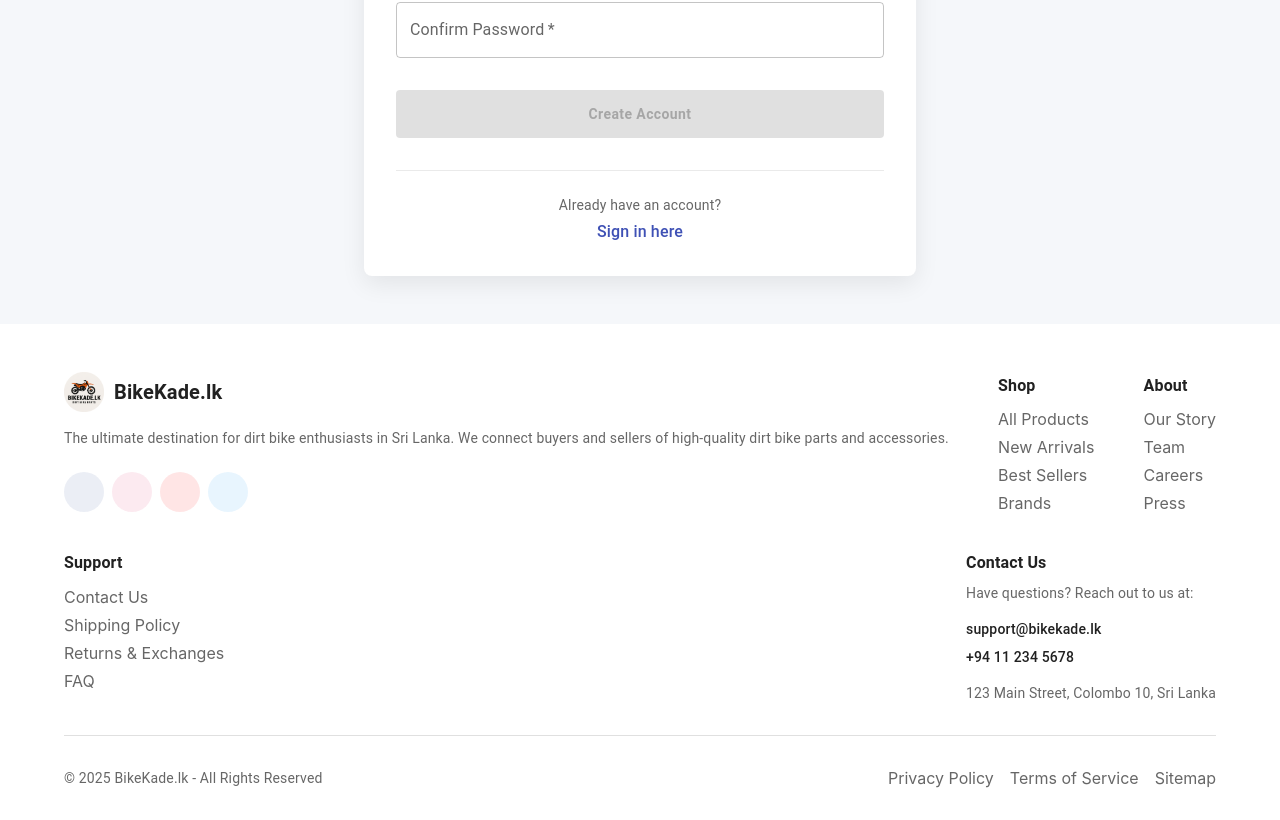
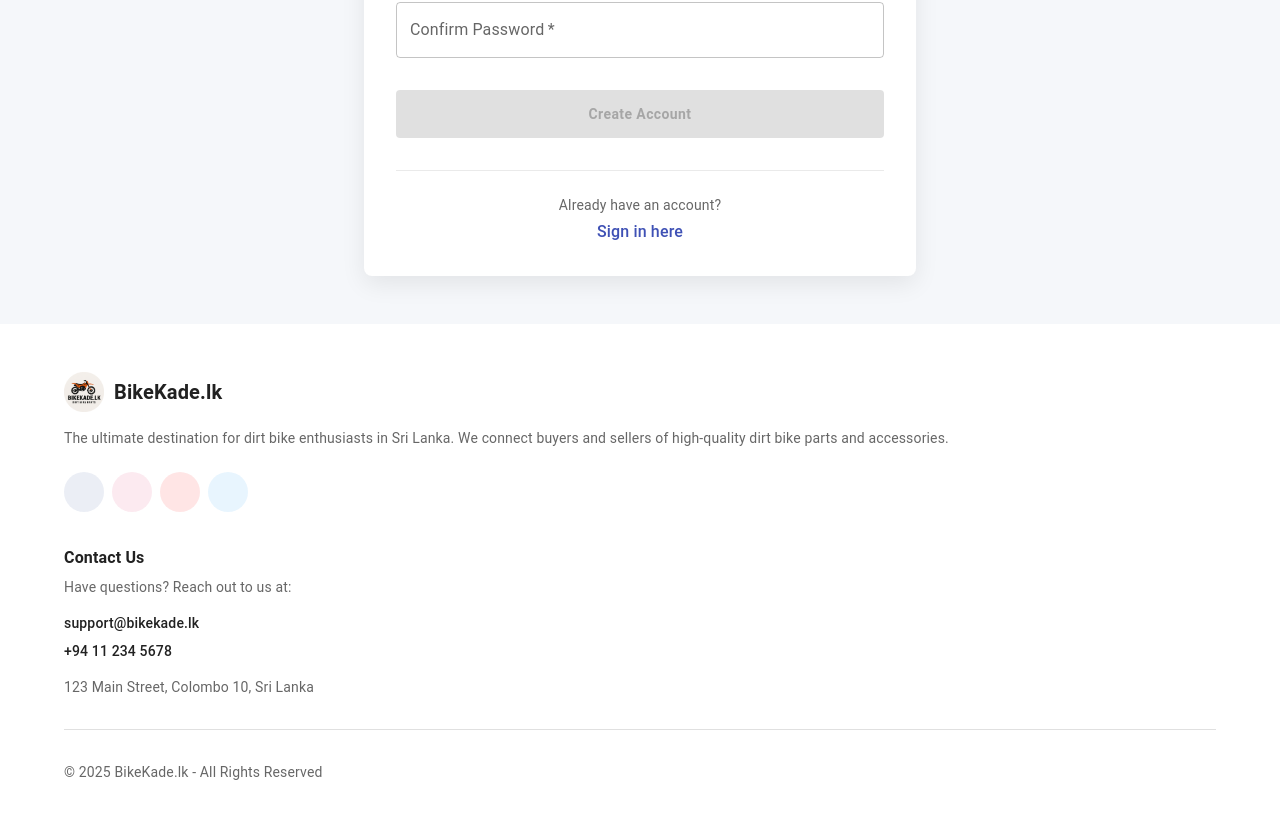
Before and after one commit to BikeKade-lk/Application, a React (Create React App) app in the folder applicationfrontend/: page /signup in a window 1280 px wide. Shown: the part 703-1523 px from the top of the page. Built offline with nearby package versions, Linux system fonts and the light colour scheme; some icons are missing.

Commit message:
Update Footer.jsx

```diff
--- a/applicationfrontend/src/components/Footer.jsx
+++ b/applicationfrontend/src/components/Footer.jsx
@@ -1,4 +1,4 @@
-import React from "react";
+import React, { useState, useEffect } from "react";
 import {
   Box,
   Container,
@@ -9,37 +9,48 @@ import {
   Divider,
   useTheme,
   Paper,
+  Fab,
+  Zoom,
 } from "@mui/material";
 import { Link as RouterLink } from "react-router-dom";
 import FacebookIcon from "@mui/icons-material/Facebook";
 import InstagramIcon from "@mui/icons-material/Instagram";
 import YouTubeIcon from "@mui/icons-material/YouTube";
 import TwitterIcon from "@mui/icons-material/Twitter";
+import KeyboardArrowUpIcon from "@mui/icons-material/KeyboardArrowUp";
 import logo from "../assets/logo.png";
 
 export default function Footer() {
   const theme = useTheme();
   const currentYear = new Date().getFullYear();
+  const [showScrollTop, setShowScrollTop] = useState(false);
 
-  const footerLinks = {
-    "Shop": [
-      { name: "All Products", url: "/products" },
-      { name: "New Arrivals", url: "/products/new" },
-      { name: "Best Sellers", url: "/products/best-sellers" },
-      { name: "Brands", url: "/brands" },
-    ],
-    "About": [
-      { name: "Our Story", url: "/about" },
-      { name: "Team", url: "/team" },
-      { name: "Careers", url: "/careers" },
-      { name: "Press", url: "/press" },
-    ],
-    "Support": [
-      { name: "Contact Us", url: "/contact" },
-      { name: "Shipping Policy", url: "/shipping" },
-      { name: "Returns & Exchanges", url: "/returns" },
-      { name: "FAQ", url: "/faq" },
-    ],
+  const footerLinks = {};
+
+  // Control visibility of scroll-to-top button
+  useEffect(() => {
+    const handleScroll = () => {
+      // Show button when user scrolls down 300px from the top
+      if (window.scrollY > 300) {
+        setShowScrollTop(true);
+      } else {
+        setShowScrollTop(false);
+      }
+    };
+
+    window.addEventListener("scroll", handleScroll);
+
+    // Clean up event listener
+    return () => {
+      window.removeEventListener("scroll", handleScroll);
+    };
+  }, []);
+
+  const scrollToTop = () => {
+    window.scrollTo({
+      top: 0,
+      behavior: "smooth",
+    });
   };
 
   return (
@@ -60,7 +71,8 @@ export default function Footer() {
             </Box>
             <Typography variant="body2" color="text.secondary" paragraph>
               The ultimate destination for dirt bike enthusiasts in Sri Lanka.
-              We connect buyers and sellers of high-quality dirt bike parts and accessories.
+              We connect buyers and sellers of high-quality dirt bike parts and
+              accessories.
             </Typography>
             <Box sx={{ mt: 3 }}>
               <IconButton
@@ -109,6 +121,35 @@ export default function Footer() {
             </Box>
           </Grid>
 
+          {/* Contact Us (Moved from below) */}
+          <Grid item xs={12} md={4}>
+            <Typography
+              variant="subtitle1"
+              color="text.primary"
+              gutterBottom
+              fontWeight={600}
+            >
+              Contact Us
+            </Typography>
+            <Typography variant="body2" color="text.secondary" paragraph>
+              Have questions? Reach out to us at:
+            </Typography>
+            <Typography variant="body2" color="text.primary" fontWeight={500}>
+              support@bikekade.lk
+            </Typography>
+            <Typography
+              variant="body2"
+              color="text.primary"
+              fontWeight={500}
+              sx={{ mt: 1 }}
+            >
+              +94 11 234 5678
+            </Typography>
+            <Typography variant="body2" color="text.secondary" sx={{ mt: 2 }}>
+              123 Main Street, Colombo 10, Sri Lanka
+            </Typography>
+          </Grid>
+
           {/* Footer Links */}
           {Object.entries(footerLinks).map(([category, links]) => (
             <Grid item xs={6} sm={4} md={2} key={category}>
@@ -140,30 +181,6 @@ export default function Footer() {
               </Box>
             </Grid>
           ))}
-
-          {/* Newsletter */}
-          <Grid item xs={12} md={4}>
-            <Typography
-              variant="subtitle1"
-              color="text.primary"
-              gutterBottom
-              fontWeight={600}
-            >
-              Contact Us
-            </Typography>
-            <Typography variant="body2" color="text.secondary" paragraph>
-              Have questions? Reach out to us at:
-            </Typography>
-            <Typography variant="body2" color="text.primary" fontWeight={500}>
-              support@bikekade.lk
-            </Typography>
-            <Typography variant="body2" color="text.primary" fontWeight={500} sx={{ mt: 1 }}>
-              +94 11 234 5678
-            </Typography>
-            <Typography variant="body2" color="text.secondary" sx={{ mt: 2 }}>
-              123 Main Street, Colombo 10, Sri Lanka
-            </Typography>
-          </Grid>
         </Grid>
 
         <Divider sx={{ my: 4 }} />
@@ -186,42 +203,34 @@ export default function Footer() {
           >
             © {currentYear} BikeKade.lk - All Rights Reserved
           </Typography>
+        </Box>
+      </Container>
 
-          <Box
+      {/* Scroll to top button */}
+      <Zoom in={showScrollTop}>
+        <Box
+          onClick={scrollToTop}
+          role="presentation"
+          sx={{
+            position: "fixed",
+            bottom: 16,
+            right: 16,
+            zIndex: 1000,
+          }}
+        >
+          <Fab
+            color="primary"
+            size="small"
+            aria-label="scroll back to top"
             sx={{
-              display: "flex",
-              flexWrap: "wrap",
-              justifyContent: "center",
-              gap: 2,
+              boxShadow:
+                "0px 3px 5px -1px rgba(0,0,0,0.2), 0px 6px 10px 0px rgba(0,0,0,0.14), 0px 1px 18px 0px rgba(0,0,0,0.12)",
             }}
           >
-            <Link
-              component={RouterLink}
-              to="/privacy"
-              color="text.secondary"
-              underline="hover"
-            >
-              Privacy Policy
-            </Link>
-            <Link
-              component={RouterLink}
-              to="/terms"
-              color="text.secondary"
-              underline="hover"
-            >
-              Terms of Service
-            </Link>
-            <Link
-              component={RouterLink}
-              to="/sitemap"
-              color="text.secondary"
-              underline="hover"
-            >
-              Sitemap
-            </Link>
-          </Box>
+            <KeyboardArrowUpIcon />
+          </Fab>
         </Box>
-      </Container>
+      </Zoom>
     </Box>
   );
 }
```
